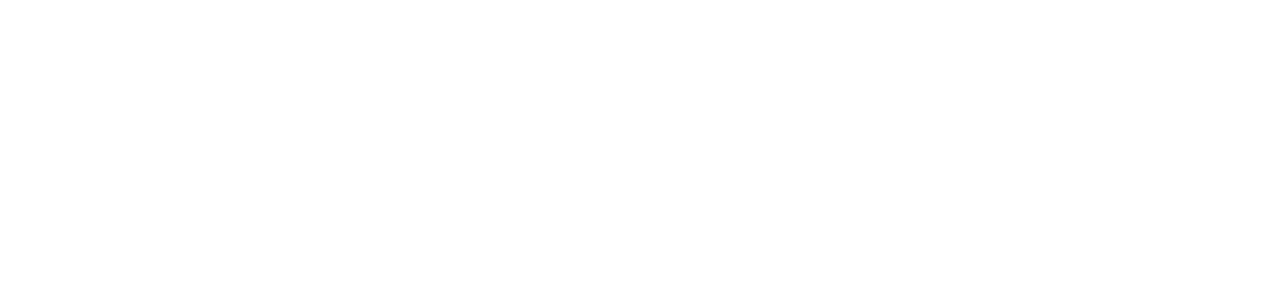
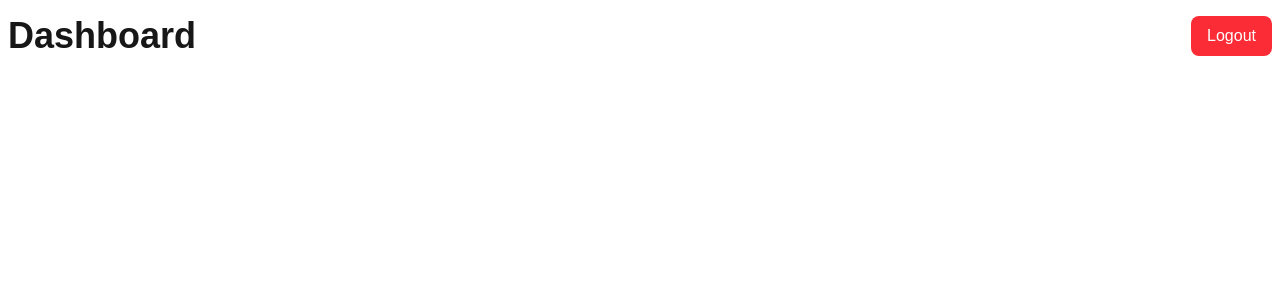
Before and after one commit to Andoi18/fur-ever-connected, a Next.js app: page /dashboard in a window 1280 px wide. Shown: the top 300 px of the page. Built offline with nearby package versions, Linux system fonts and the light colour scheme.

Commit message:
Added header component Added firebase middleware Updated dashboard page Added react toastify

```diff
--- a/package.json
+++ b/package.json
@@ -14,7 +14,8 @@
     "react": "^19.0.0",
     "react-dom": "^19.0.0",
     "react-firebase-hooks": "^5.1.1",
-    "react-icons": "^5.5.0"
+    "react-icons": "^5.5.0",
+    "react-toastify": "^11.0.5"
   },
   "devDependencies": {
     "@eslint/eslintrc": "^3",
--- /dev/null
+++ b/src/app/components/header.tsx
@@ -0,0 +1,16 @@
+const Header = ({ user, onLogout }: { user: string; onLogout: () => void }) => (
+    <div className="flex justify-between items-center mb-8 w-full">
+      <h1 className="text-4xl font-bold">Dashboard</h1>
+      <div className="flex items-center gap-4">
+        <p className="text-lg text-white">Welcome, {user}!</p>
+        <button
+          onClick={onLogout}
+          className="bg-red-500 text-white px-4 py-2 rounded-lg hover:bg-red-600"
+        >
+          Logout
+        </button>
+      </div>
+    </div>
+  );
+
+  export default Header;
--- a/src/app/dashboard/page.tsx
+++ b/src/app/dashboard/page.tsx
@@ -1,13 +1,15 @@
+"use client"
+
+import Header from "@/app/components/header";
 
 
 
 
 const Page = () => {
     return (
-        <div className="w-full h-[100vh] flex justify-center items-center">
-
-            <div>
-
+        <div className="w-full h-[100vh] ">
+            <div className="py-4 px-2">
+                <Header user="John Doe" onLogout={() => {}} />
             </div>
         </div>
       );
```
Also changed, not shown: src/app/firebase/middleware.ts (added), 2 other files (tests, documents, lock files or other folders).
